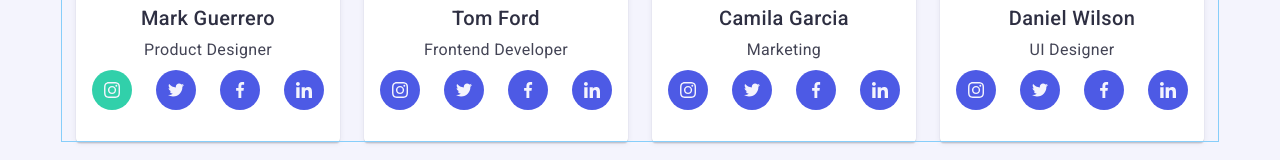
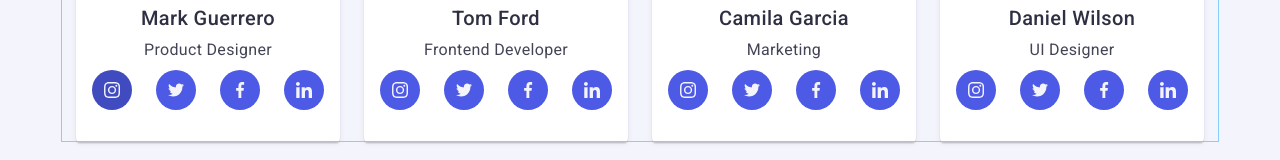
Before and after one commit to dmitriy-aleksieiev/goit-markup-hw-04, a plain HTML site: page index.html in a window 1280 px wide. In both pictures the pointer is over the link 112 px from the left and 1760 px from the top of the page. Shown: the part 1671-1831 px from the top of the page. Drawn offline with nearby package versions, Linux system fonts and the light colour scheme.

Commit message:
06011046

```diff
--- a/css/styles.css
+++ b/css/styles.css
@@ -355,6 +355,11 @@ img {
   background-color: var(--auxiliary-one-color);
 }
 
+.team .social-media__link:hover,
+.team .social-media__link:focus {
+  background-color: var(--accent-second-color);
+}
+
 .footer .social-media__link {
   padding: 8px;
 }
```
